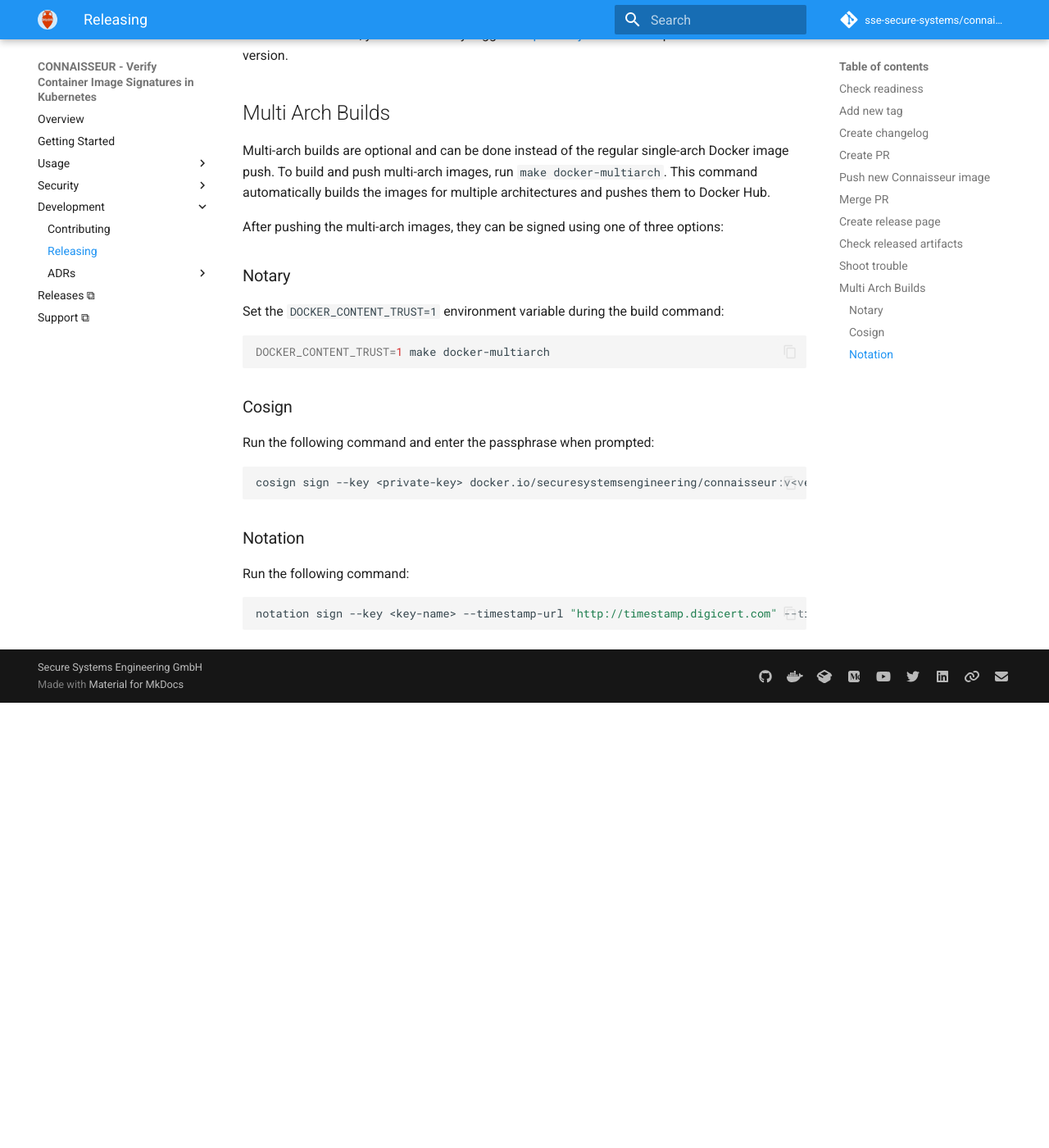
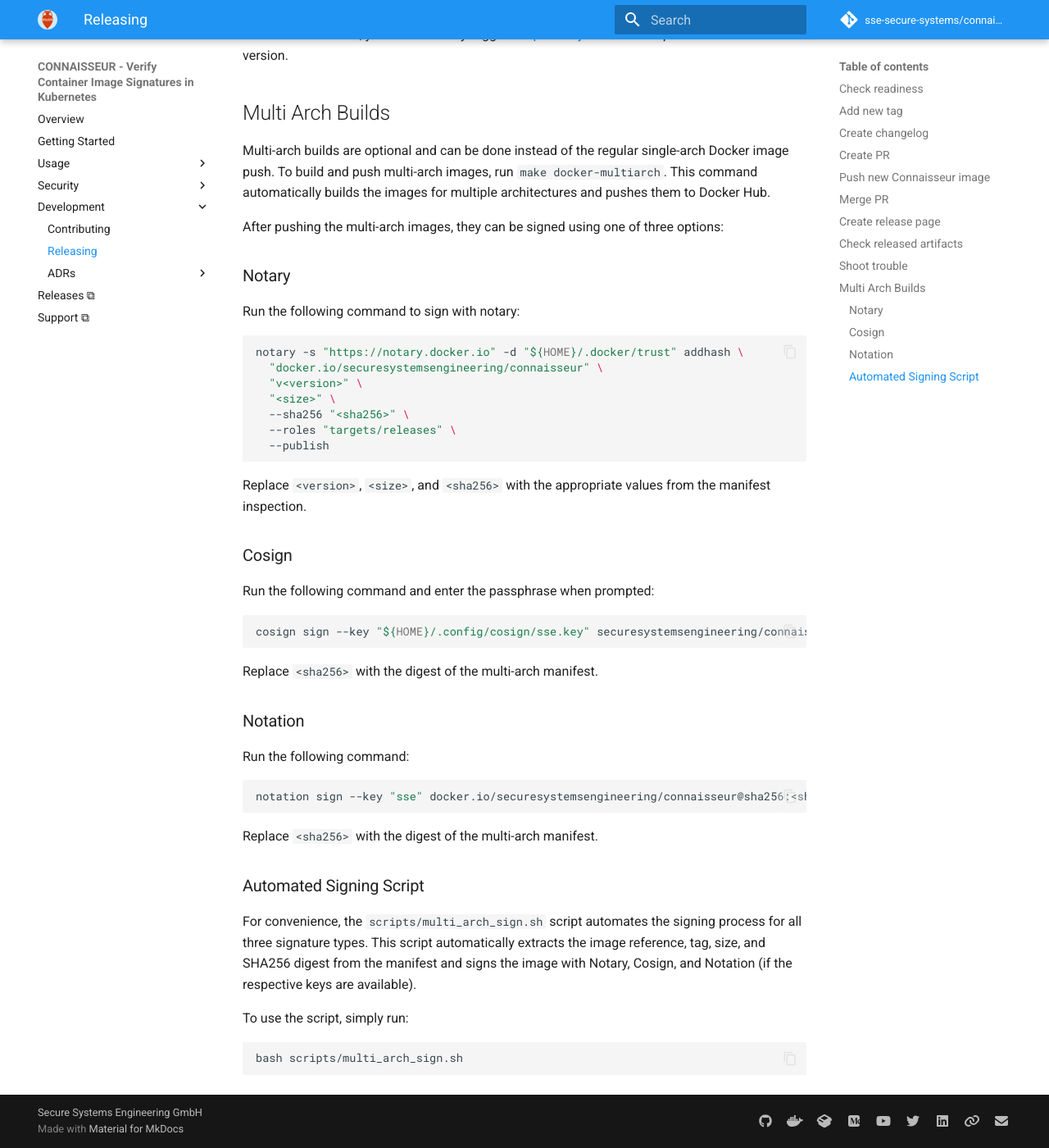
Before and after one commit to sse-secure-systems/connaisseur, an MkDocs documentation site: the page built from docs/RELEASING.md, in a window 1280 px wide and 1400 px high, scrolled down 3435 px. Shown: the whole window at 82% size. Built offline with MkDocs 1.6.1 and Material for MkDocs 9.7.7, drawn with Linux system fonts in a browser that asks for light colours; comment, search, counter and statistics services are not loaded; the version menu is left out; before the commit the page ends 4292 px from its top, so only the background shows below that.

Commit message:
docs: updated signing instructions for multi arch

````diff
--- a/docs/RELEASING.md
+++ b/docs/RELEASING.md
@@ -97,24 +97,47 @@
 
 ### Notary
 
-Set the `DOCKER_CONTENT_TRUST=1` environment variable during the build command:
+Run the following command to sign with notary:
 
 ```bash
-DOCKER_CONTENT_TRUST=1 make docker-multiarch
+notary -s "https://notary.docker.io" -d "${HOME}/.docker/trust" addhash \
+  "docker.io/securesystemsengineering/connaisseur" \
+  "v<version>" \
+  "<size>" \
+  --sha256 "<sha256>" \
+  --roles "targets/releases" \
+  --publish
 ```
+
+Replace `<version>`, `<size>`, and `<sha256>` with the appropriate values from the manifest inspection.
 
 ### Cosign
 
 Run the following command and enter the passphrase when prompted:
 
 ```bash
-cosign sign --key <private-key> docker.io/securesystemsengineering/connaisseur:v<version>
+cosign sign --key "${HOME}/.config/cosign/sse.key" securesystemsengineering/connaisseur@sha256:<sha256>
 ```
+
+Replace `<sha256>` with the digest of the multi-arch manifest.
 
 ### Notation
 
 Run the following command:
 
 ```bash
-notation sign --key <key-name> --timestamp-url "http://timestamp.digicert.com" --timestamp-root-cert public-keys/digi_cert.crt docker.io/securesystemsengineering/connaisseur:v<version>
+notation sign --key "sse" docker.io/securesystemsengineering/connaisseur@sha256:<sha256>
 ```
+
+Replace `<sha256>` with the digest of the multi-arch manifest.
+
+### Automated Signing Script
+
+For convenience, the `scripts/multi_arch_sign.sh` script automates the signing process for all three signature types.
+This script automatically extracts the image reference, tag, size, and SHA256 digest from the manifest and signs the image with Notary, Cosign, and Notation (if the respective keys are available).
+
+To use the script, simply run:
+
+```bash
+bash scripts/multi_arch_sign.sh
+```
````
Also changed, not shown: 1 other file.
